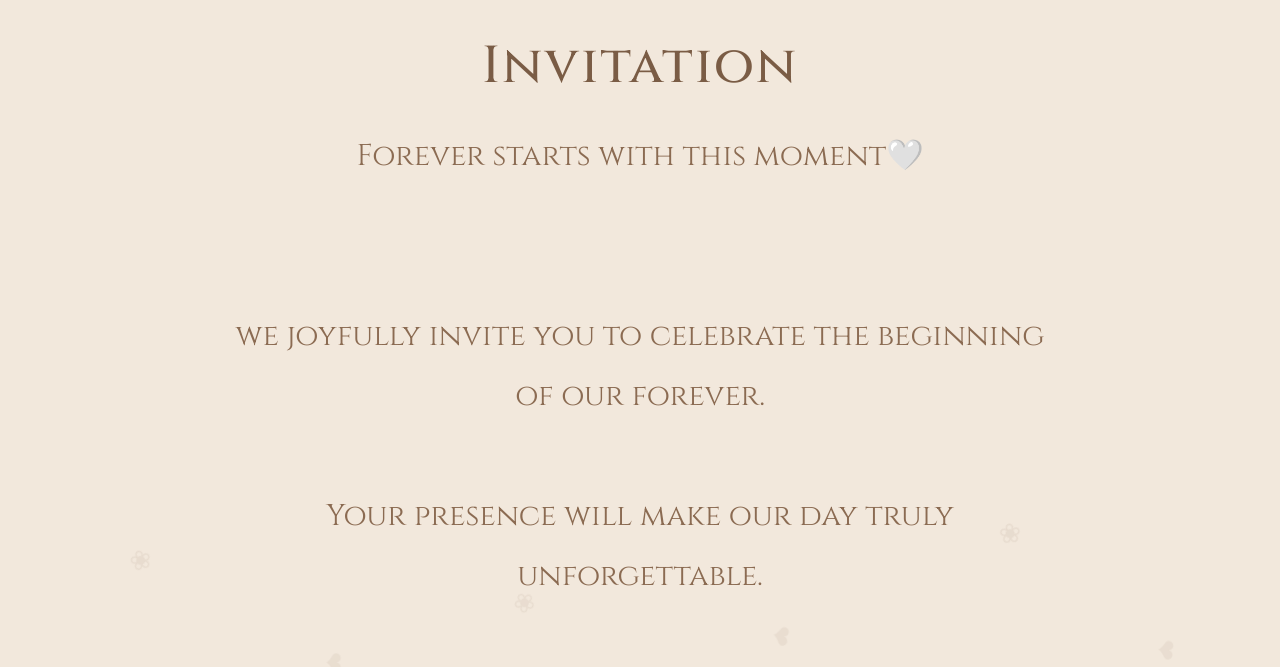
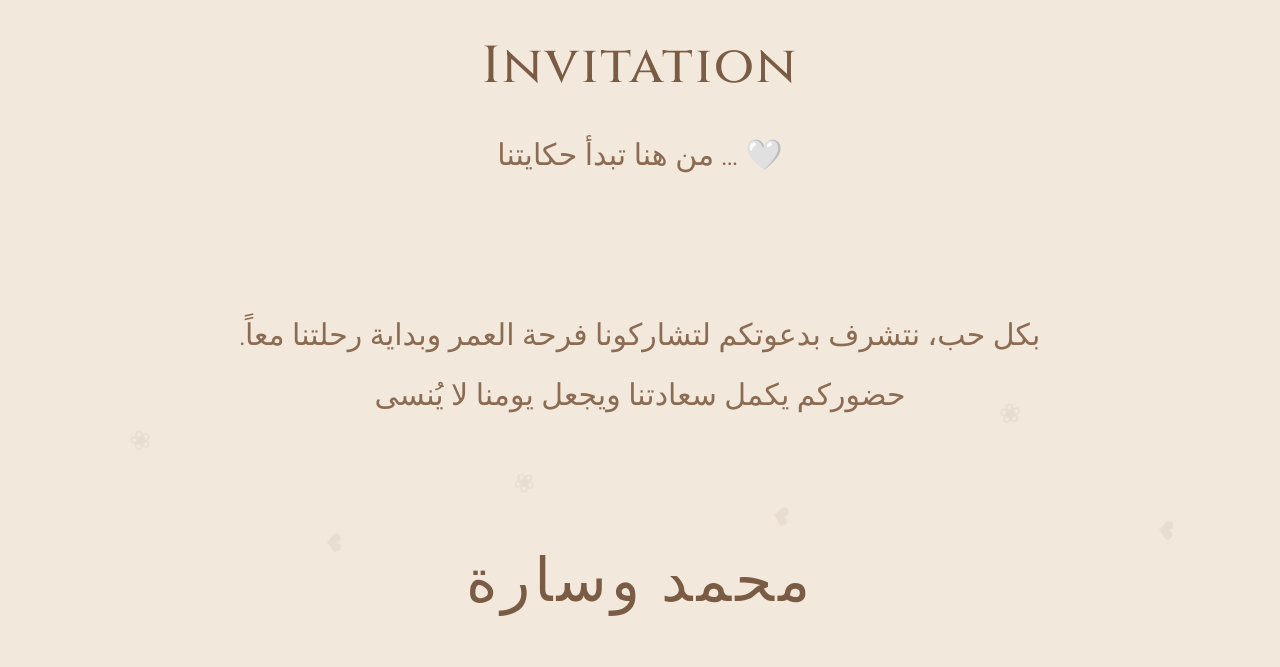
Before and after one commit to ourwedding-inv/Mohamed-Sara, a plain HTML site: page main.html in a window 1280 px wide. Shown: the part 2198-2865 px from the top of the page. Drawn offline with Linux system fonts and the light colour scheme.

Commit message:
Update main.html

```diff
--- a/main.html
+++ b/main.html
@@ -531,17 +531,16 @@
 
     <div class="message-content">
 
-      Forever starts with this moment🤍 <br>
+     من هنا تبدأ حكايتنا ... 🤍 <br>
       <br><br>
 
-      we joyfully invite you to celebrate
-the beginning of our forever.
+بكل حب، نتشرف بدعوتكم لتشاركونا فرحة العمر وبداية رحلتنا معاً.
+
+حضوركم يكمل سعادتنا ويجعل يومنا لا يُنسى
       <br><br>
 
-      Your presence will make our day truly unforgettable.
-
       <div class="signature">
-        Mohamed & Sara
+       محمد وسارة
       </div>
 
     </div>
```
